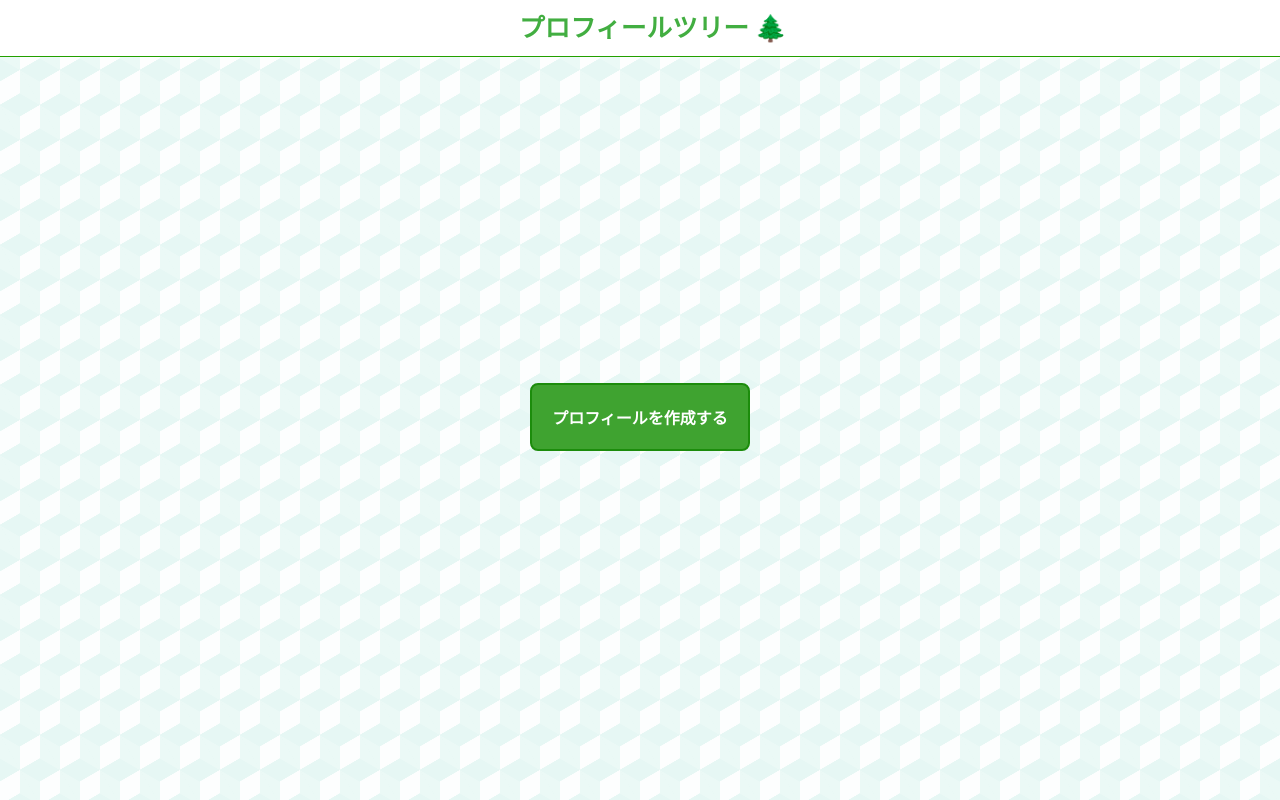
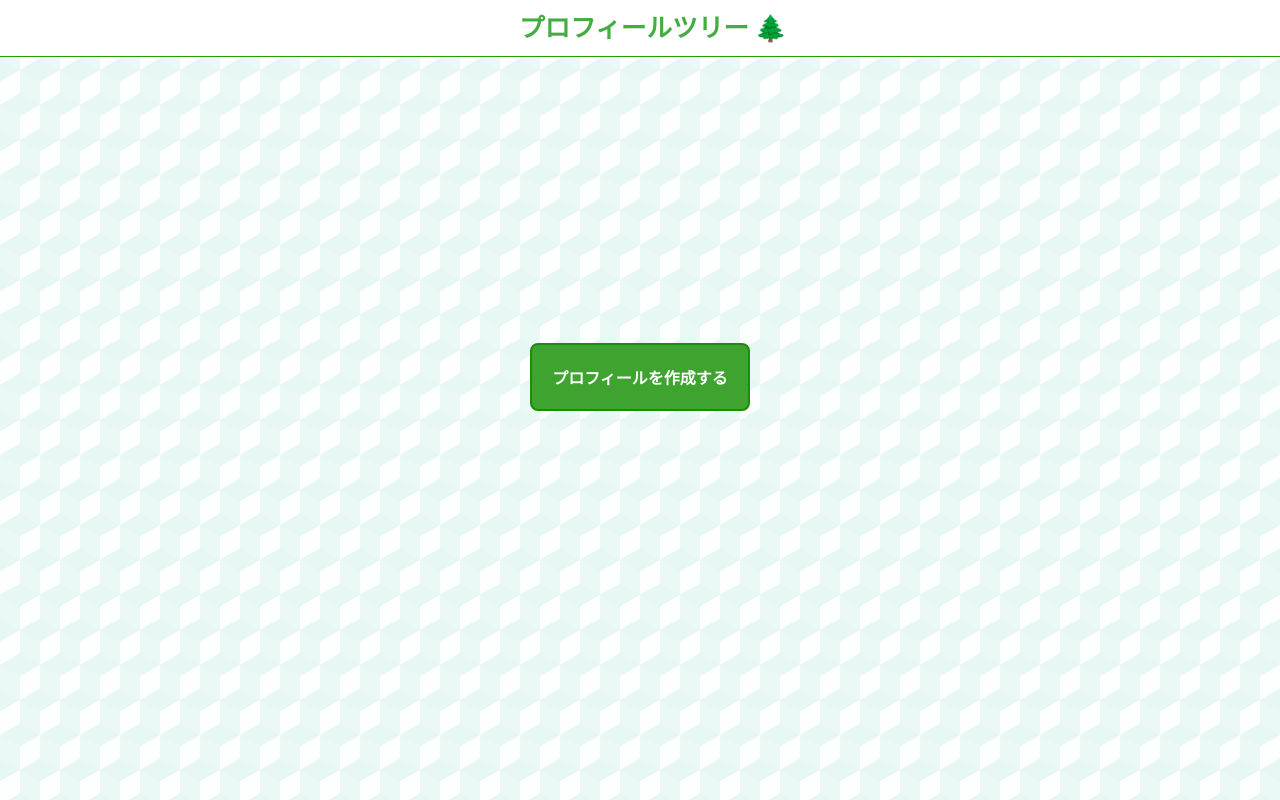
Before and after one commit to ask-nugey/profile-tree, a Next.js app: page / in a window 1280 px wide. Built offline with nearby package versions, Linux system fonts and the light colour scheme.

Commit message:
💄 Updated styles.

```diff
--- a/src/styles/globals.scss
+++ b/src/styles/globals.scss
@@ -1,6 +1,7 @@
 html,
 body {
   margin: 0;
+  overflow: hidden;
 }
 
 body::after {
@@ -101,7 +102,7 @@ main {
   display: flex;
   justify-content: center;
   align-items: center;
-  height: 90vh;
+  height: 80vh;
 }
 
 .c-block {
@@ -151,7 +152,7 @@ main {
   z-index: 0;
 
   &::before {
-    content: '';
+    content: "";
     inset: 0;
     position: absolute;
     border-radius: inherit;
```
